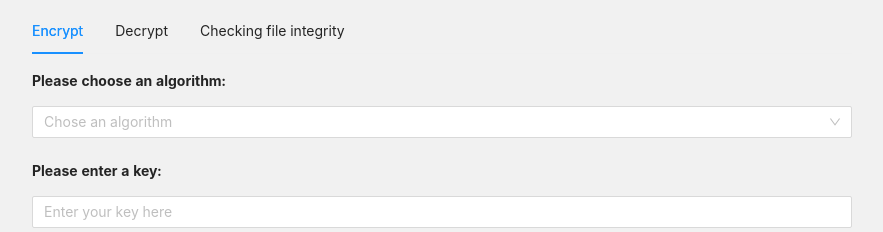
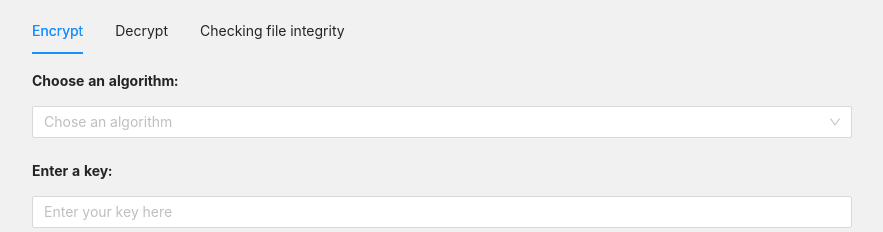
Before and after one commit to khoavuong/Encrypt-Decrypt-files, a React (Create React App) app in the folder client/: page / in a window 1280 px wide. Shown: the part 185-417 px from the top of the page, without its empty margins (198-1081 px from the left). Built offline with nearby package versions, Linux system fonts and the light colour scheme; no server answers.

Commit message:
Add env variables

```diff
--- a/client/src/components/CryptoFileUpload.js
+++ b/client/src/components/CryptoFileUpload.js
@@ -11,12 +11,12 @@ export const CryptoFileUpload = ({ type }) => {
 
   const props = {
     name: "file",
-    action: `http://localhost:3000/file/${type}`,
+    action: `${process.env.REACT_APP_BASE_URL}/file/${type}`,
     data: { key, algorithm },
     onChange(info) {
       const { file } = info;
       if (file.response) {
-        file.url = `http://localhost:3000/file/${file.response.filename}`;
+        file.url = `${process.env.REACT_APP_BASE_URL}/file/${file.response.filename}`;
         file.name = file.response.filename;
       }
       setFileList([file]);
@@ -25,7 +25,7 @@ export const CryptoFileUpload = ({ type }) => {
 
   return (
     <div>
-      <p style={{ fontWeight: "bold" }}>Please choose an algorithm:</p>
+      <p style={{ fontWeight: "bold" }}>Choose an algorithm:</p>
       <Select
         style={{ width: "100%" }}
         placeholder="Chose an algorithm"
@@ -37,7 +37,7 @@ export const CryptoFileUpload = ({ type }) => {
       <br />
       <br />
 
-      <p style={{ fontWeight: "bold" }}>Please enter a key:</p>
+      <p style={{ fontWeight: "bold" }}>Enter a key:</p>
       <Input
         placeholder="Enter your key here"
         value={key}
--- a/client/src/components/HashFileUpload.js
+++ b/client/src/components/HashFileUpload.js
@@ -18,7 +18,7 @@ export const HashFileUpload = () => {
 
   const file1Props = {
     name: "file",
-    action: `http://localhost:3000/file/hash`,
+    action: `${process.env.REACT_APP_BASE_URL}/file/hash`,
     onChange(info) {
       const { file } = info;
       if (file.response) setFileHashed1(file.response.hash);
@@ -28,7 +28,7 @@ export const HashFileUpload = () => {
 
   const file2Props = {
     name: "file",
-    action: `http://localhost:3000/file/hash`,
+    action: `${process.env.REACT_APP_BASE_URL}/file/hash`,
     onChange(info) {
       const { file } = info;
       if (file.response) setFileHashed2(file.response.hash);
```
Also changed, not shown: client/package.json (+4 -3 lines), 2 other files (tests, documents, lock files or other folders).
